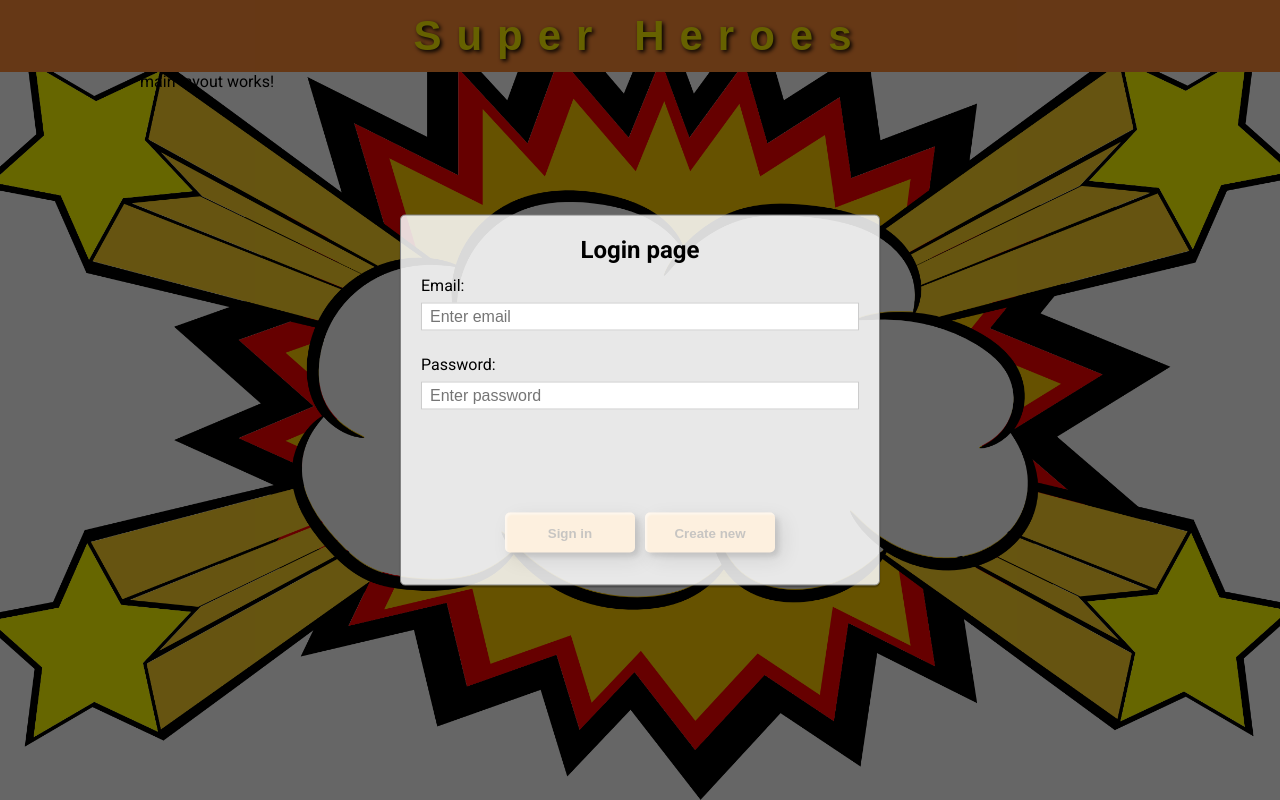
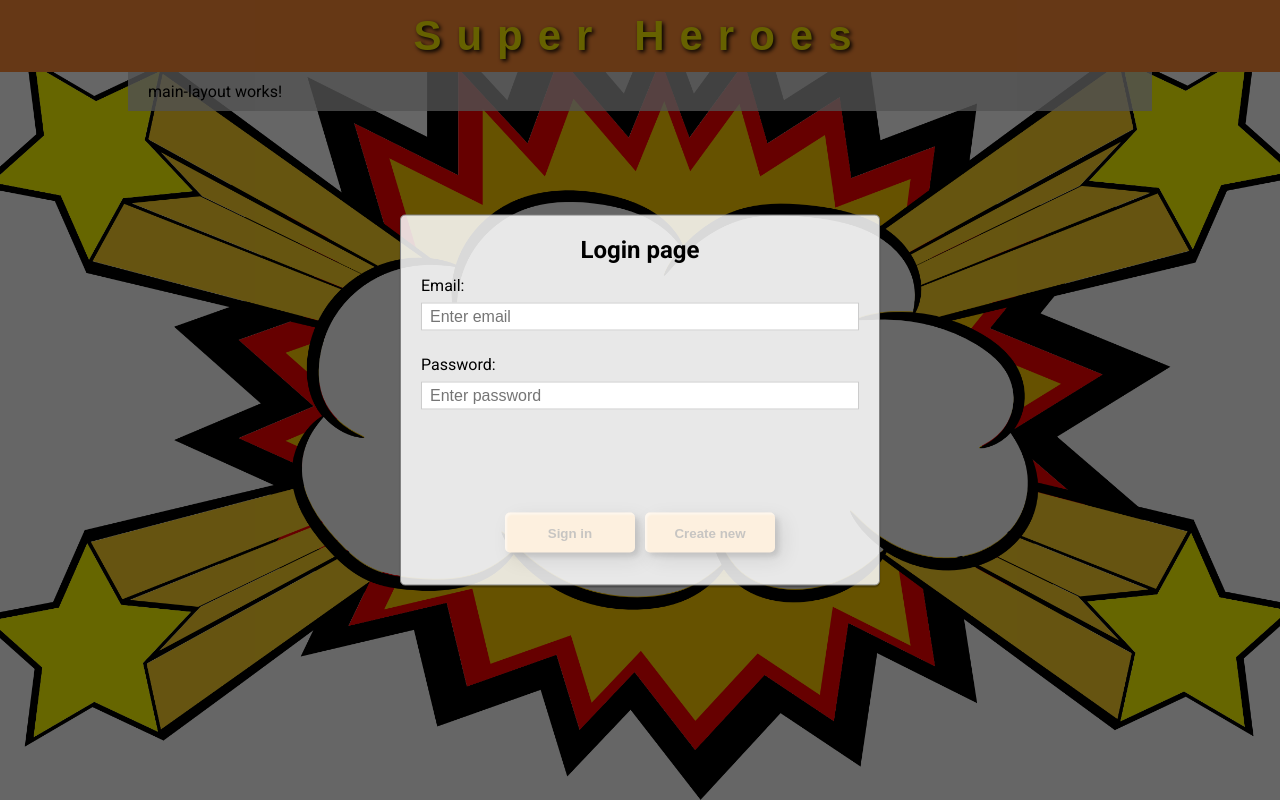
Before and after one commit to TkachukRR/28-angular-superheroes, an Angular app: page /login in a window 1280 px wide. Built offline with nearby package versions, Linux system fonts and the light colour scheme; a web font is replaced by a local one.

Commit message:
#004 Added main.layout styles

```diff
--- a/src/app/shared/components/main-layout/main-layout.component.scss
+++ b/src/app/shared/components/main-layout/main-layout.component.scss
@@ -0,0 +1,4 @@
+.main {
+  padding: 10px 20px;
+  background-color: rgba(204, 204, 204, 0.8);
+}
```
